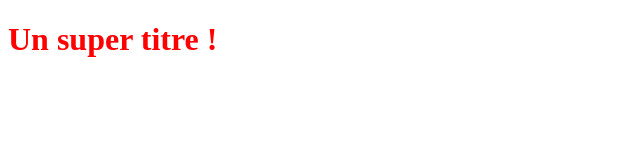
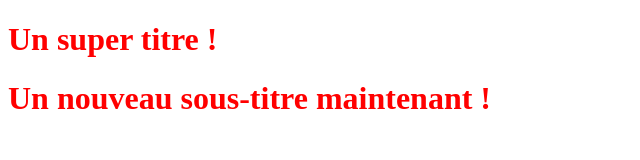
Before and after one commit to MichaelMihoub-code/OpenclassroomsProject, a plain HTML site: page index.html in a window 1280 px wide. Shown: the whole page, without its empty margins (0-640 px from the left). Drawn offline with Linux system fonts and the light colour scheme.

```diff
--- a/index.html
+++ b/index.html
@@ -6,5 +6,6 @@
 </head>
 <body>
    <h1>Un super titre !</h1>
+   <h1>Un nouveau sous-titre maintenant !</h1>
 </body>
 </html>
```
